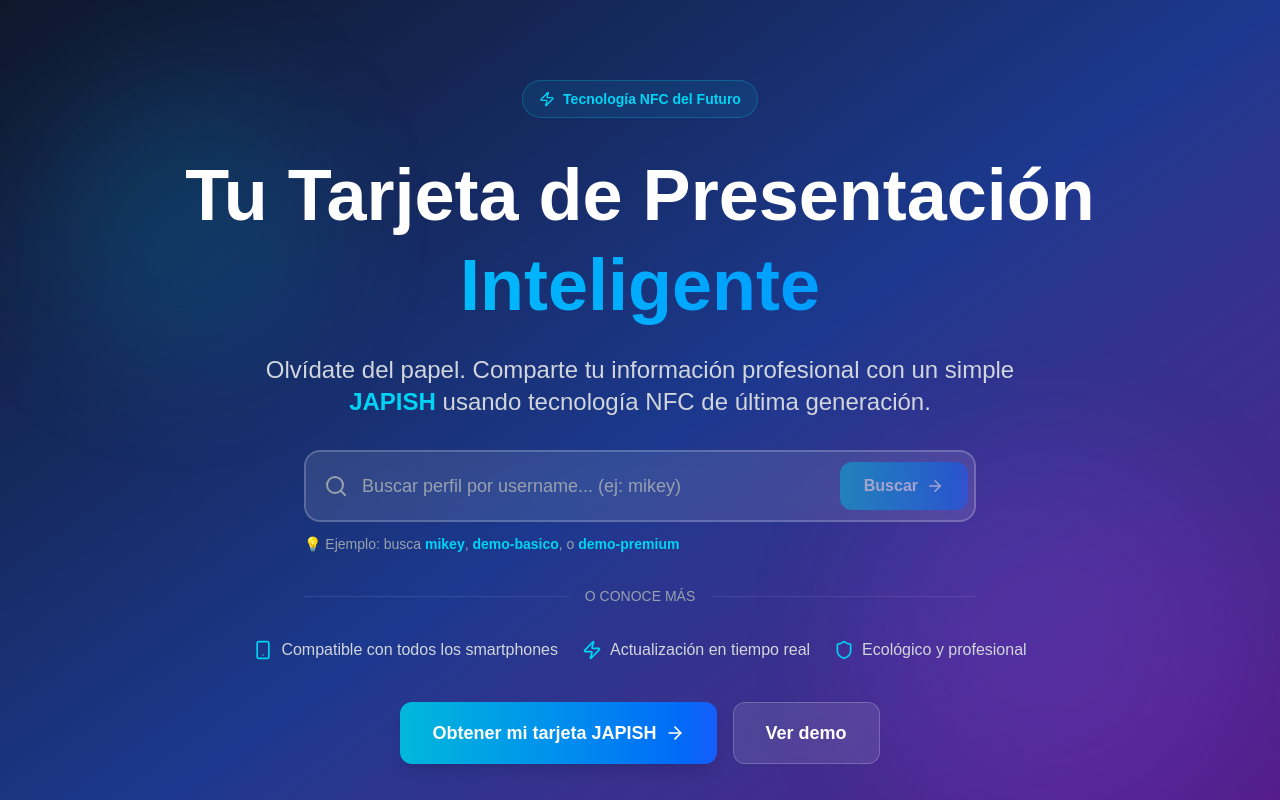
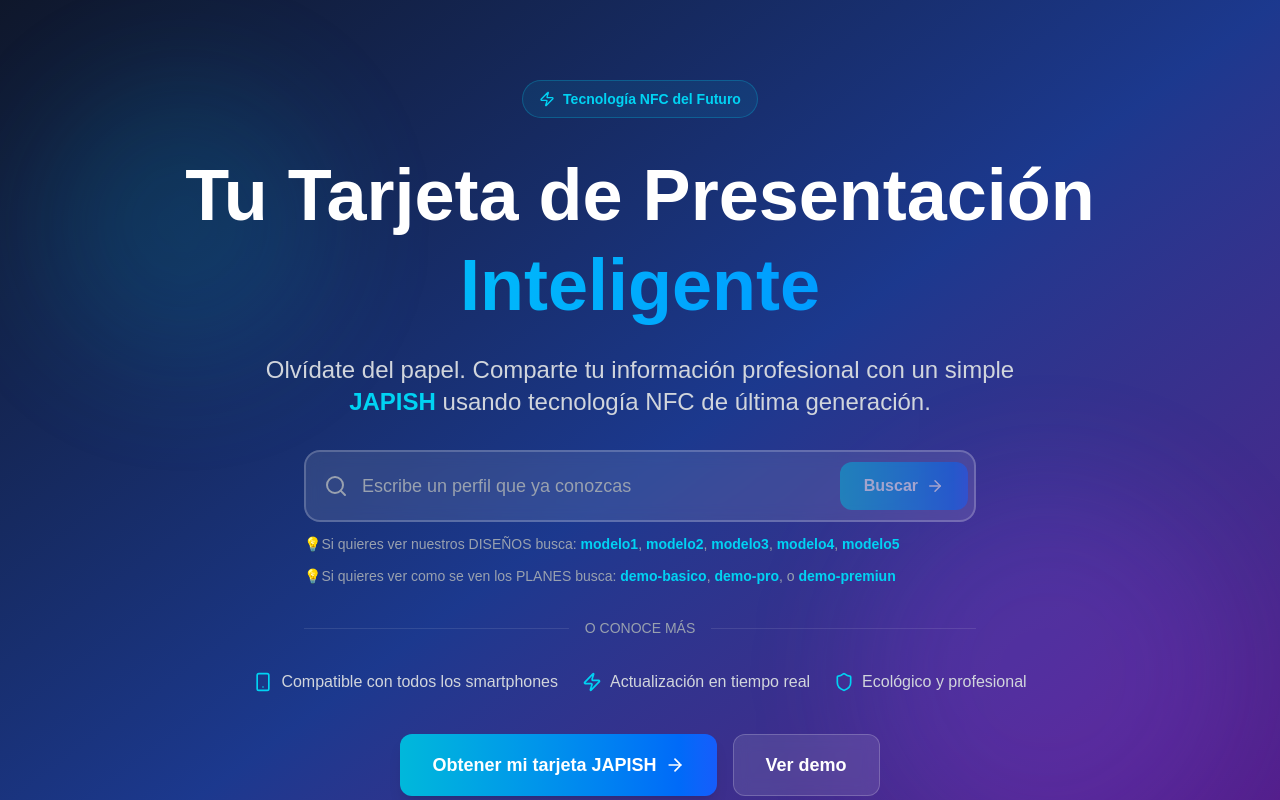
Before and after one commit to kingmikey97/japish, a Next.js app: page /japish in a window 1280 px wide. Shown: the top 800 px of the page. Built offline with nearby package versions, Linux system fonts and the light colour scheme.

Commit message:
agregado minimo de buscador y precios

```diff
--- a/components/Landing/Hero.jsx
+++ b/components/Landing/Hero.jsx
@@ -72,7 +72,7 @@
                   type="text"
                   value={searchQuery}
                   onChange={(e) => setSearchQuery(e.target.value)}
-                  placeholder="Buscar perfil por username... (ej: mikey)"
+                  placeholder="Escribe un perfil que ya conozcas"
                   className="w-full bg-white/10 backdrop-blur-sm border-2 border-white/20 rounded-2xl px-6 py-5 pl-14 text-white placeholder-gray-400 text-lg focus:outline-none focus:border-cyan-500 transition-all"
                 />
                 {/* Sugerencias populares */}
@@ -104,7 +104,10 @@
 
               {/* Helper text */}
               <p className="text-sm text-gray-400 mt-3 text-left">
-                💡 Ejemplo: busca <span className="text-cyan-400 font-semibold">mikey</span>, <span className="text-cyan-400 font-semibold">demo-basico</span>, o <span className="text-cyan-400 font-semibold">demo-premium</span>
+                💡Si quieres ver nuestros DISEÑOS busca: <span className="text-cyan-400 font-semibold">modelo1</span>, <span className="text-cyan-400 font-semibold">modelo2</span>, <span className="text-cyan-400 font-semibold">modelo3</span>, <span className="text-cyan-400 font-semibold">modelo4</span>, <span className="text-cyan-400 font-semibold">modelo5</span>
+              </p>
+              <p className="text-sm text-gray-400 mt-3 text-left">
+                💡Si quieres ver como se ven los PLANES busca: <span className="text-cyan-400 font-semibold">demo-basico</span>, <span className="text-cyan-400 font-semibold">demo-pro</span>, o <span className="text-cyan-400 font-semibold">demo-premiun</span>
               </p>
             </form>
           </div>
--- a/components/Landing/Pricing.jsx
+++ b/components/Landing/Pricing.jsx
@@ -7,11 +7,11 @@
   const plans = [
     {
       name: "Básico",
-      price: "200",
+      price: "200 bs.",
       description: "Perfecto para empezar",
       features: [
         "1 tarjeta NFC/QR mas su impresion",
-        "5 diseños a elegir",
+        "3 diseños a elegir",
         "Actualizaciones ilimitadas",
         "Hasta 5 links",
         "Soporte continuo",
@@ -21,11 +21,11 @@
     },
     {
       name: "Profesional",
-      price: "250",
+      price: "250 bs.",
       description: "El más elegido",
       features: [
         "Todo del plan Básico",
-        "10 diseños premium",
+        "5 diseños premium",
         "Breve apartado de productos o servicios",
         "Hasta 10 Links",
         "Soporte prioritario"
@@ -35,7 +35,7 @@
     },
     {
       name: "Premium",
-      price: "350",
+      price: "350 bs.",
       description: "Máxima personalización",
       features: [
         "Todo del plan Profesional",
@@ -43,7 +43,8 @@
         "Hasta tres apartados de tus servicios o productos",
         "Links Ilimitados",
         "Consultoria de Branding",
-        "Soporte 24/7"
+        "Soporte 24/7",
+        "(El precio puede variar de acuerdo a complejidad)"
       ],
       cta: "Ir Premium",
       popular: false
@@ -98,7 +99,7 @@
               {/* Precio */}
               <div className="mb-6">
                 <span className="text-5xl font-bold text-white">{plan.price}</span>
-                <span className="text-gray-400 ml-2">Bs.</span>
+                <span className="text-gray-400 ml-2"></span>
               </div>
 
               {/* CTA Button */}
--- a/components/ProfileCard.jsx
+++ b/components/ProfileCard.jsx
@@ -1,6 +1,6 @@
 'use client';
 
-import { Linkedin, Github, Mail, Phone, Globe, Video, Instagram, Facebook, Twitter, Youtube, MessageCircle, X, ExternalLink, Search } from 'lucide-react';import { supabase } from '@/lib/supabase';
+import {Linkedin, Github, Mail, Phone, Globe, Video, Instagram, Facebook, Twitter, Youtube, MessageCircle, X, ExternalLink, Search } from 'lucide-react';import { supabase } from '@/lib/supabase';
 import { useState, useEffect } from 'react';
 import { getTemplate } from '@/lib/templates';
 import LayoutBasic from './profile-layouts/LayoutBasic';
@@ -210,7 +210,6 @@
       handleWhatsApp={handleWhatsApp}
     />
 
-
       {/* APARTADOS DE SERVICIOS */}
       {profileData.services && profileData.services.length > 0 && (
         <div className="space-y-12">
```
